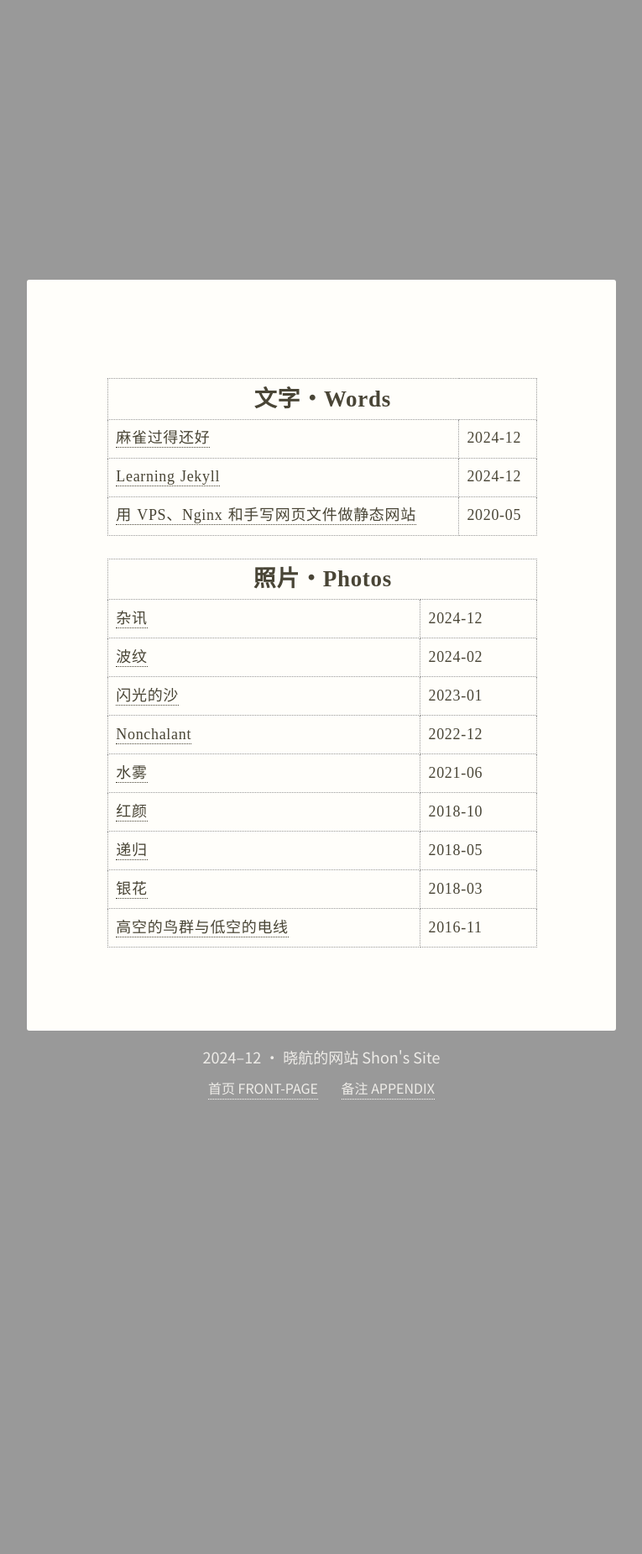
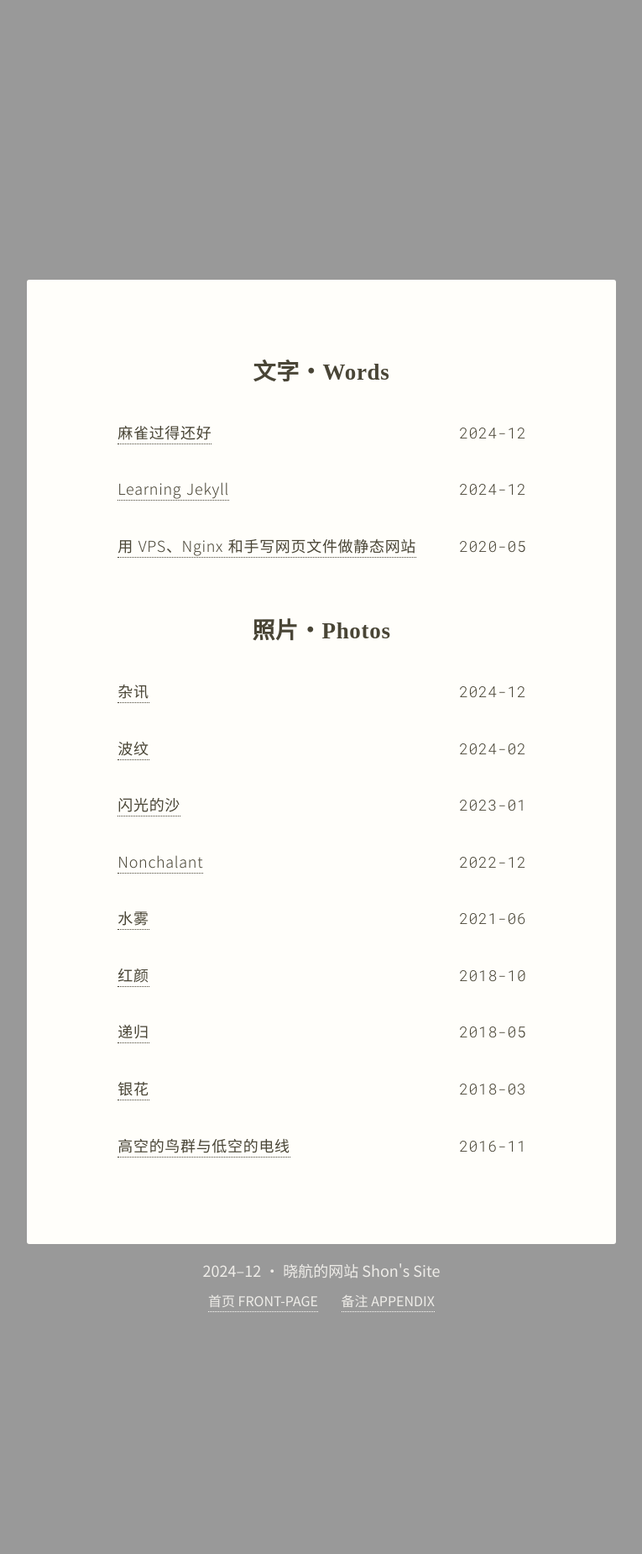
Before and after one commit to shon-li/shon-li.github.io, a Jekyll site: the page built from contents.html, in a window 1280 px wide. Shown: the whole page at 84% size, without its empty margins (257-1022 px from the left). Built offline with Jekyll 4.4.1, drawn with Linux system fonts in a browser that asks for light colours; before the commit the page ends 1597 px from its top, so only the background shows below that.

Commit message:
Fix error about wrong if statement in default layout

```diff
--- a/_layouts/default.html
+++ b/_layouts/default.html
@@ -21,7 +21,7 @@ layout: compress
   <meta name="viewport" content="width=device-width, initial-scale=1.0" />
   <link rel="stylesheet" href="/assets/css/main.css">
 
-  {%- if page.title != "目录 Contents" -%}
+  {%- if page.title == "目录 Contents" -%}
     <link rel="stylesheet" href="/assets/css/contents-page.css">
   {%- endif -%}
 
```
Also changed, not shown: 16 other files.
